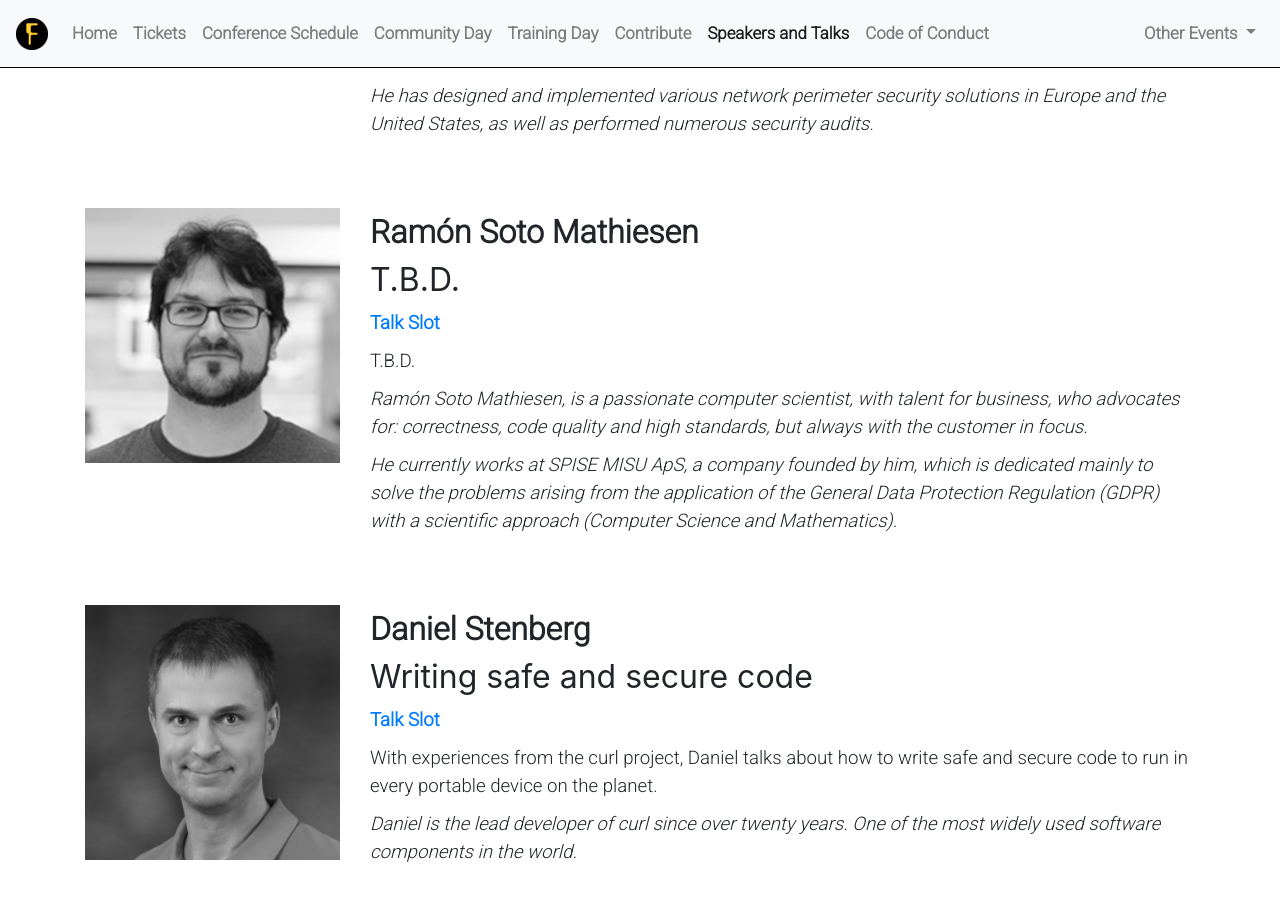
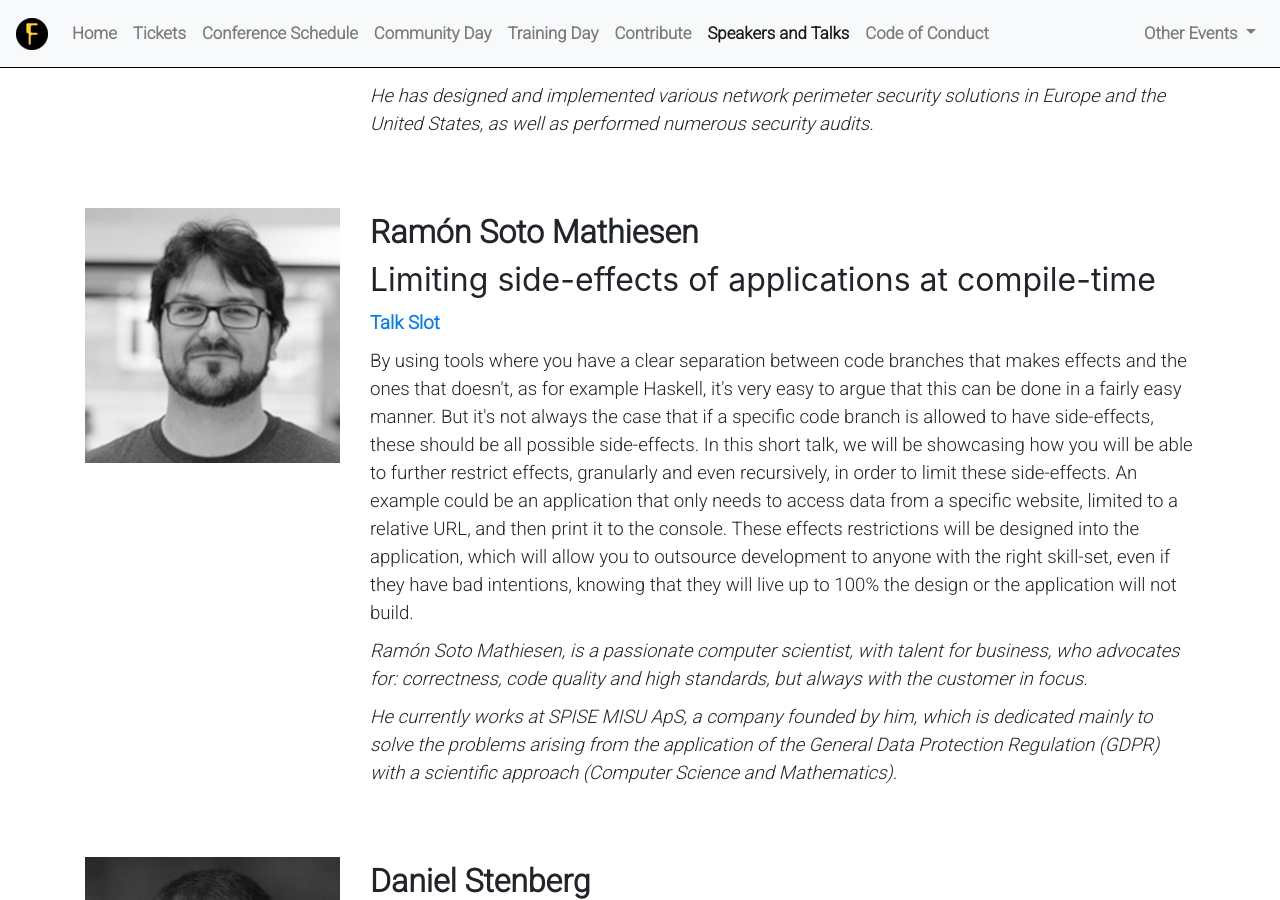
Before and after one commit to e8johan/foss-north-jekyll-2019, a Jekyll site: the page built from speakers-and-talks.md, in a window 1280 px wide and 900 px high, scrolled down 19444 px. Built offline with Jekyll 4.4.1, drawn with Linux system fonts in a browser that asks for light colours; nearby versions of some CDN libraries.

Commit message:
Ramons talk

```diff
--- a/_data/speakers.yaml
+++ b/_data/speakers.yaml
@@ -360,8 +360,9 @@
   short: "rsotomathiesen"
   slot: mon17
   lastname: "Soto Mathiesen"
-  title: "T.B.D."
-  abstract: "T.B.D."
+  title: "Limiting side-effects of applications at compile-time"
+  abstract:
+    - "By using tools where you have a clear separation between code branches that makes effects and the ones that doesn't, as for example Haskell, it's very easy to argue that this can be done in a fairly easy manner. But it's not always the case that if a specific code branch is allowed to have side-effects, these should be all possible side-effects. In this short talk, we will be showcasing how you will be able to further restrict effects, granularly and even recursively, in order to limit these side-effects. An example could be an application that only needs to access data from a specific website, limited to a relative URL, and then print it to the console. These effects restrictions will be designed into the application, which will allow you to outsource development to anyone with the right skill-set, even if they have bad intentions, knowing that they will live up to 100% the design or the application will not build."
   bio:
     - "Ramón Soto Mathiesen, is a passionate computer scientist, with talent for business, who advocates for: correctness, code quality and high standards, but always with the customer in focus."
     - "He currently works at SPISE MISU ApS, a company founded by him, which is dedicated mainly to solve the problems arising from the application of the General Data Protection Regulation (GDPR) with a scientific approach (Computer Science and Mathematics)."
```
